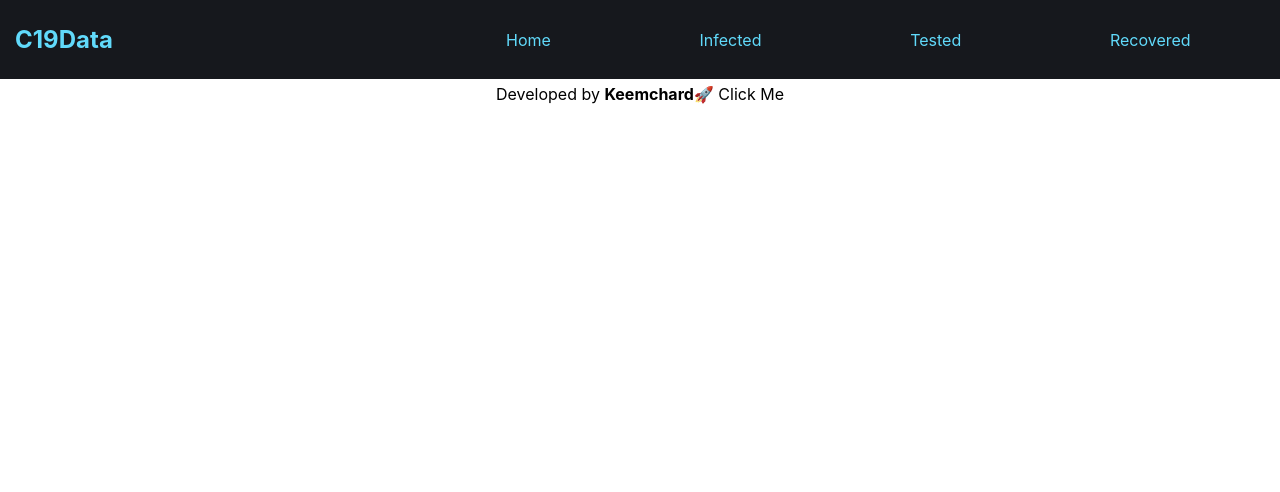
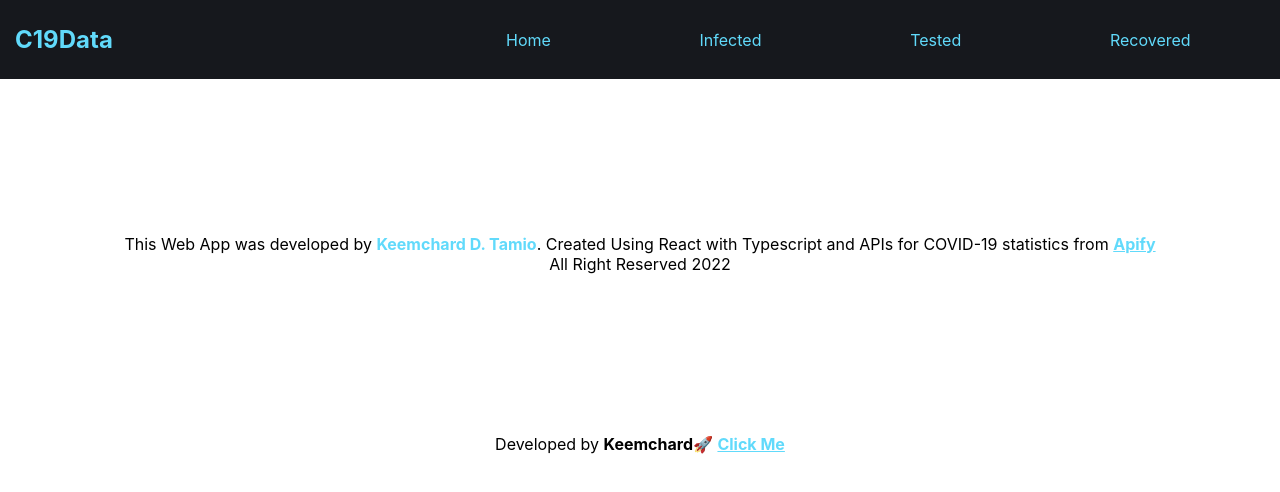
Before and after one commit to Keemchard/covid-data, a React (Create React App) app: page /about-credits in a window 1280 px wide. Shown: the top 492 px of the page. Built offline with nearby package versions, Linux system fonts and the light colour scheme.

Commit message:
add cred page

```diff
--- a/src/App.tsx
+++ b/src/App.tsx
@@ -8,6 +8,7 @@ import Infected from "./components/Infected";
 import Tested from "./components/Tested";
 import Recovered from "./components/Recovered";
 import Footer from "./components/Footer";
+import Credits from "./components/Credits";
 
 function App() {
   return (
@@ -43,6 +44,7 @@ function App() {
           <Route path="/infected" element={<Infected />} />
           <Route path="/tested" element={<Tested />} />
           <Route path="/recovered" element={<Recovered />} />
+          <Route path="/about-credits" element={<Credits />} />
         </Routes>
         <footer>
           <Footer />
--- /dev/null
+++ b/src/components/Credits.tsx
@@ -0,0 +1,37 @@
+import React from "react";
+
+const Credits = () => {
+  return (
+    <div
+      style={{
+        height: "350px",
+        display: "flex",
+        flexDirection: "column",
+        textAlign: "center",
+        justifyContent: "center",
+        alignItems: "center",
+      }}
+    >
+      <p>
+        This Web App was developed by{" "}
+        <span style={{ color: "#61dafb", fontWeight: "bold" }}>
+          Keemchard D. Tamio
+        </span>
+        . Created Using React with Typescript and APIs for COVID-19 statistics
+        from{" "}
+        <a
+          style={{
+            fontWeight: "bold",
+            color: "#61dafb",
+          }}
+          href="https://apify.com/"
+        >
+          Apify
+        </a>
+      </p>
+      <p>All Right Reserved 2022</p>
+    </div>
+  );
+};
+
+export default Credits;
--- a/src/components/Footer.tsx
+++ b/src/components/Footer.tsx
@@ -1,10 +1,40 @@
-import React from "react";
+import React, { useState } from "react";
+import { Link } from "react-router-dom";
 
 const Footer = () => {
+  const [goToCred, setGoToCred] = useState<boolean>(false);
+
+  const handleClick = () => {
+    setGoToCred(!goToCred);
+  };
+
   return (
     <div>
       Developed by <span style={{ fontWeight: "bold" }}>Keemchard🚀</span>{" "}
-      <span>Click Me</span>
+      {goToCred ? (
+        <span
+          onClick={() => {
+            handleClick();
+          }}
+        >
+          <Link to="/" style={{ color: "#61dafb", fontWeight: "bold" }}>
+            Home
+          </Link>
+        </span>
+      ) : (
+        <span
+          onClick={() => {
+            handleClick();
+          }}
+        >
+          <Link
+            to="/about-credits"
+            style={{ color: "#61dafb", fontWeight: "bold" }}
+          >
+            Click Me
+          </Link>
+        </span>
+      )}
     </div>
   );
 };
```
